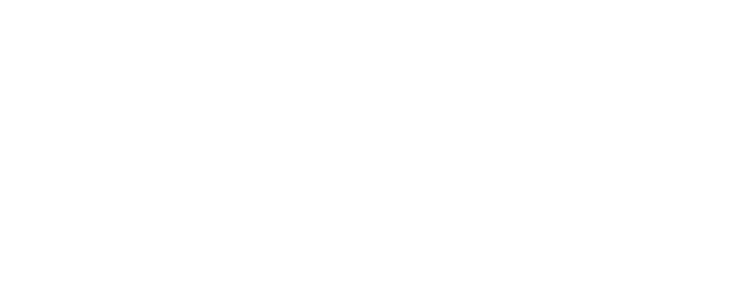
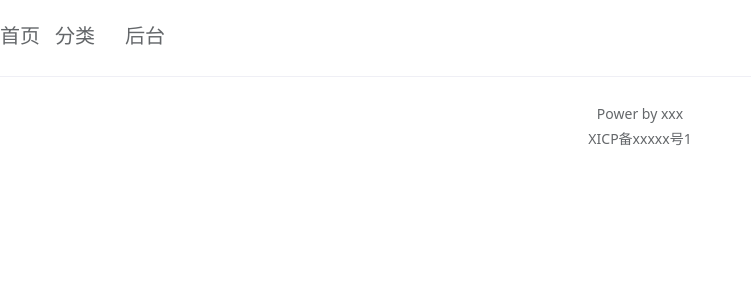
Before and after one commit to ChenYXin/Gblog-vue, a Vue app: page /#/ in a window 1280 px wide. Before the commit this address had no page. Shown: the top 300 px of the page, without its empty margins (0-751 px from the left). Built offline with nearby package versions, Linux system fonts and the light colour scheme; no server answers.

Commit message:
首页制作

```diff
--- a/src/common/router.js
+++ b/src/common/router.js
@@ -3,6 +3,7 @@
 let routes =[
     {path:"/test",component:()=>import("../views/Test.vue")},
     {path:"/login",component:()=>import("../views/Login.vue")},
+    {path:"/",component:()=>import("../views/HomePage.vue")},
     {path:"/dashboard",component:()=>import("../views/dashboard/Dashboard.vue"),children:[
       {path:"/dashboard/category",component:()=>import("../views/dashboard/Category.vue")},
       {path:"/dashboard/article",component:()=>import("../views/dashboard/Article.vue")}
--- /dev/null
+++ b/src/views/HomePage.vue
@@ -0,0 +1,97 @@
+<template>
+  <div class="container">
+    <div class="nav">
+      <div @click="homePage">首页</div>
+      <div>
+        <n-popselect v-model:value="selectedCategory" :options="categoryOptions" trigger="click">
+          <div>
+            分类<span>{{ categoryName }}</span>
+          </div>
+        </n-popselect>
+      </div>
+      <div @click="dashboard">后台</div>
+    </div>
+
+    <n-divider />
+    <div class="footer">
+      <div>Power by xxx</div>
+      <div>XICP备xxxxx号1</div>
+    </div>
+  </div>
+</template>
+
+<script setup>
+import { ref, reactive, inject, onMounted, computed } from 'vue'
+import { useRouter, useRoute } from 'vue-router'
+
+const router = useRouter()
+const route = useRoute()
+
+const dialog = inject('dialog')
+const message = inject('message')
+const axios = inject('axios')
+
+const categoryOptions = ref([])
+const selectedCategory = ref(0)
+
+onMounted(() => {
+  loadCategory()
+})
+
+const categoryName = computed(() => {
+  let selectedOption = categoryOptions.value.find((option) => {
+    return option.value === selectedCategory.value
+  })
+  return selectedOption ? selectedOption.label : ''
+})
+
+const loadCategory = async () => {
+  let res = await axios.get('/api/v1/categoryList')
+  categoryOptions.value = res.data.data.map((item) => {
+    return {
+      label: item.name,
+      value: item.id
+    }
+  })
+  console.log(categoryOptions.value)
+}
+
+const homePage = () => {
+  router.push('/')
+}
+const dashboard = () => {
+  router.push('/login')
+}
+</script>
+
+<style lang="scss" scoped>
+.container {
+  width: 100%;
+  margin: 0 auto;
+}
+
+.nav {
+  display: flex;
+  font-size: 20px;
+  padding-top: 20px;
+  color: #64676a;
+
+  div {
+    cursor: pointer;
+    margin-right: 15px;
+
+    &:hover {
+      color: #f60;
+    }
+
+    span {
+      font-size: 12px;
+    }
+  }
+}
+.footer {
+  text-align: center;
+  line-height: 25px;
+  color: #64676a;
+}
+</style>
```
Also changed, not shown: src/stores/counter.js (deleted, +0 -12 lines).
